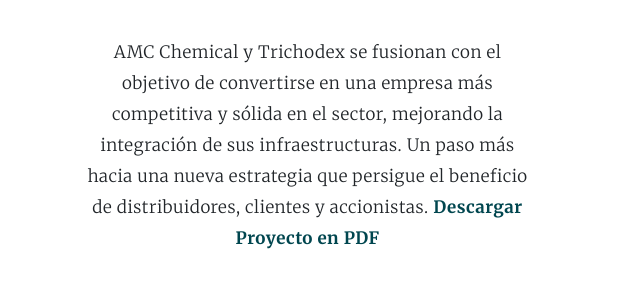
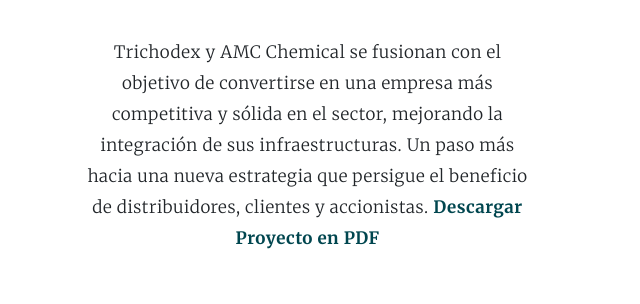
Before and after one commit to deuskaos/amcchemical, a plain HTML site: page index.html in a window 1280 px wide. Shown: the part 3049-3353 px from the top of the page, 0-640 px from the left. Drawn offline with nearby package versions, Linux system fonts and the light colour scheme.

Commit message:
* Edit IMG

```diff
--- a/index.html
+++ b/index.html
@@ -134,7 +134,7 @@
                     <h2>Proyecto de Fusión</h2>
                     <hr class="divider my-4" />
                     <img class="fusion" src="assets/img/fusion.gif" alt="" />
-                    <p>AMC Chemical y Trichodex se fusionan con el objetivo de convertirse en una empresa más competitiva y sólida en el sector, mejorando la integración de sus infraestructuras. Un paso más hacia una nueva estrategia que persigue el beneficio de distribuidores, clientes y accionistas. <a href="/proyecto-de-fusion.pdf"><strong>Descargar Proyecto en PDF</strong></a></p>
+                    <p>Trichodex y AMC Chemical se fusionan con el objetivo de convertirse en una empresa más competitiva y sólida en el sector, mejorando la integración de sus infraestructuras. Un paso más hacia una nueva estrategia que persigue el beneficio de distribuidores, clientes y accionistas. <a href="/proyecto-de-fusion.pdf"><strong>Descargar Proyecto en PDF</strong></a></p>
                 </div>
                 <div class="col-lg-2"></div>
                 <div class="col-lg-5">
```
Also changed, not shown: assets/img/fusion.gif.
